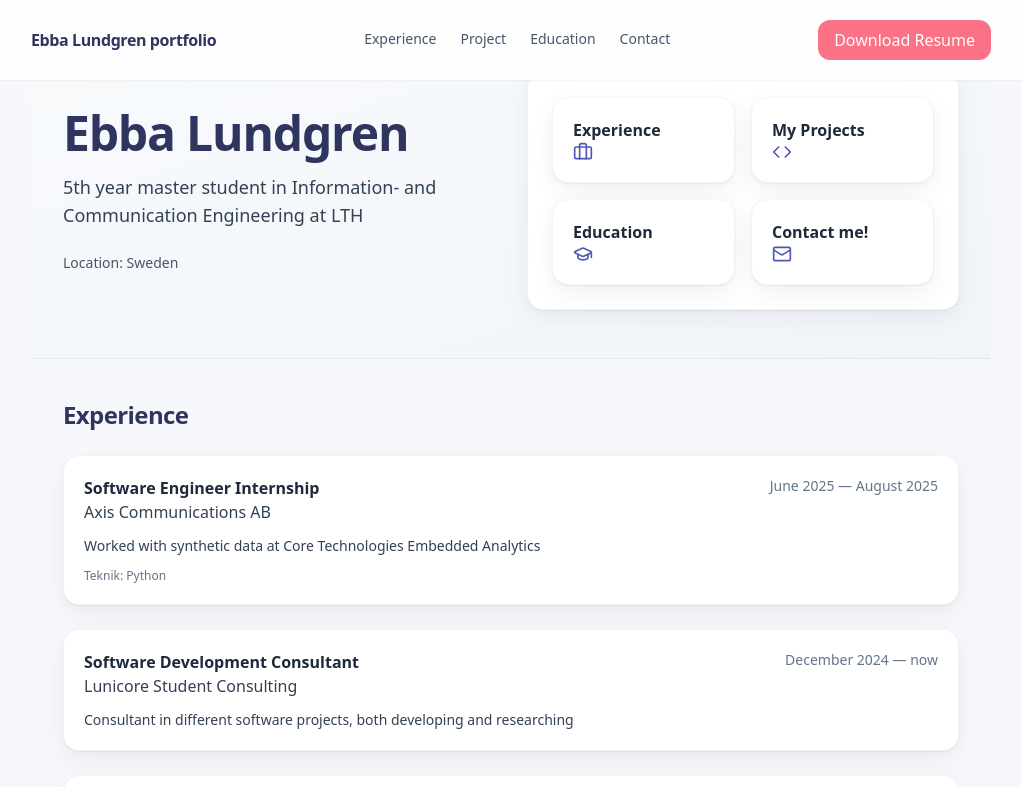
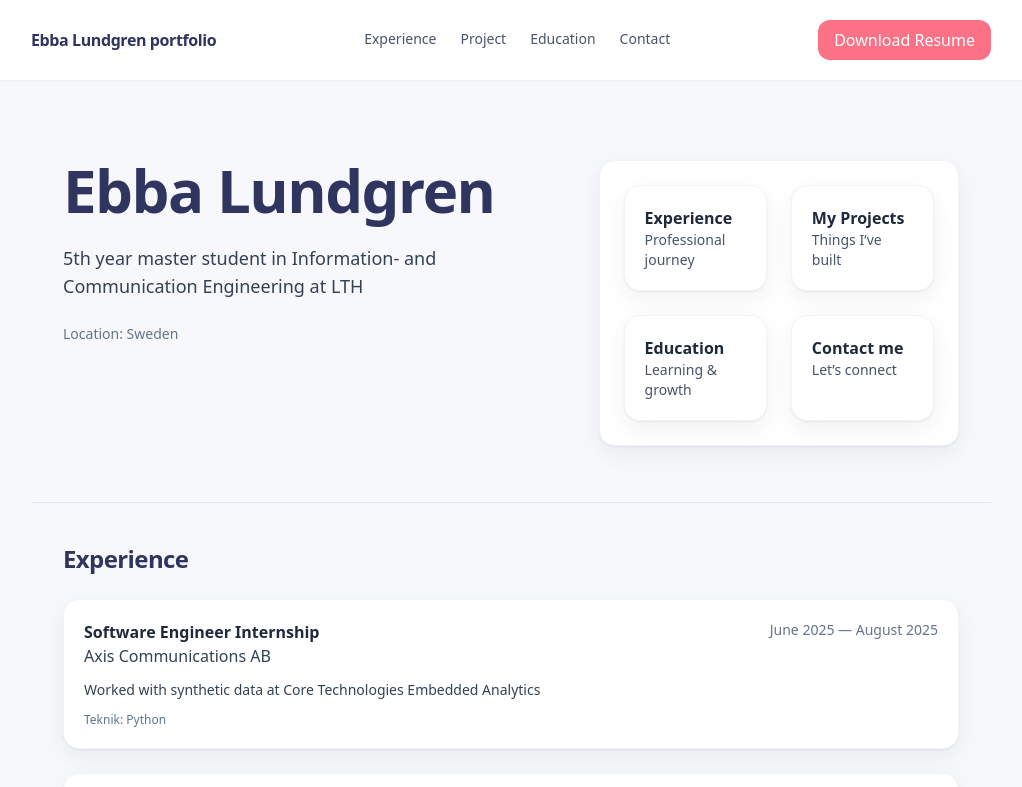
Before and after one commit to EbbacnLundgren/portfolio, a Next.js app: page / in a window 1280 px wide. Shown: the top 787 px of the page, without its empty margins (129-1151 px from the left). Built offline with nearby package versions, Linux system fonts and the light colour scheme.

Commit message:
Fixing colors

```diff
--- a/app/page.tsx
+++ b/app/page.tsx
@@ -11,36 +11,37 @@ export default function Page() {
   return (
     <>
       {/* Hero */}
-      <section className="container-prose pt-6 pb-12 bg-gradient-to-br from-slate-50 to-slate-100">
-        <div className="grid lg:grid-cols-2 gap-8 items-center">
-          <div>
-            <h1 className="text-4xl sm:text-5xl font-semibold tracking-tight text-ink-900">
+      <section className="container-prose pt-28 pb-14">
+        <div className="grid gap-12 lg:grid-cols-[1.15fr,0.85fr] items-start">
+          {/* Vänster: namn + text */}
+          <div className="space-y-6">
+            <h1 className="text-5xl sm:text-6xl font-bold tracking-tight text-ink-900">
               {data.hero.title}
             </h1>
-            <p className="mt-4 text-lg text-slate-700">{data.hero.subtitle}</p>
+            <p className="text-lg text-slate-700 max-w-xl">
+              {data.hero.subtitle}
+            </p>
+            <p className="text-sm text-slate-500">Location: {data.hero.location}</p>
+          </div>
 
-            <ul className="mt-6 flex flex-wrap gap-6 text-sm text-slate-600">
-              <li>Location: {data.hero.location}</li>
-            </ul>
-          </div>
+          {/* Höger: korten */}
           <div className="card p-6">
-            <div className="grid sm:grid-cols-2 gap-4">
+            <div className="grid gap-6 sm:grid-cols-2">
               <a href="#experience" className="card p-5 transition hover:shadow-lg hover:-translate-y-1">
                 <h3 className="font-semibold">Experience</h3>
-                <Briefcase className="w-5 h-5 text-ink-600" />
+                <p className="text-sm text-slate-600">Professional journey</p>
               </a>
               <a href="#projects" className="card p-5 transition hover:shadow-lg hover:-translate-y-1">
                 <h3 className="font-semibold">My Projects</h3>
-                <Code className="w-5 h-5 text-ink-600" />
+                <p className="text-sm text-slate-600">Things I’ve built</p>
               </a>
               <a href="#education" className="card p-5 transition hover:shadow-lg hover:-translate-y-1">
                 <h3 className="font-semibold">Education</h3>
-                <GraduationCap className="w-5 h-5 text-ink-600" />
+                <p className="text-sm text-slate-600">Learning & growth</p>
               </a>
               <a href="#contact" className="card p-5 transition hover:shadow-lg hover:-translate-y-1">
-                <h3 className="font-semibold">Contact me!</h3>
-                <Mail className="w-5 h-5 text-ink-600" />
-
+                <h3 className="font-semibold">Contact me</h3>
+                <p className="text-sm text-slate-600">Let’s connect</p>
               </a>
             </div>
           </div>
```
